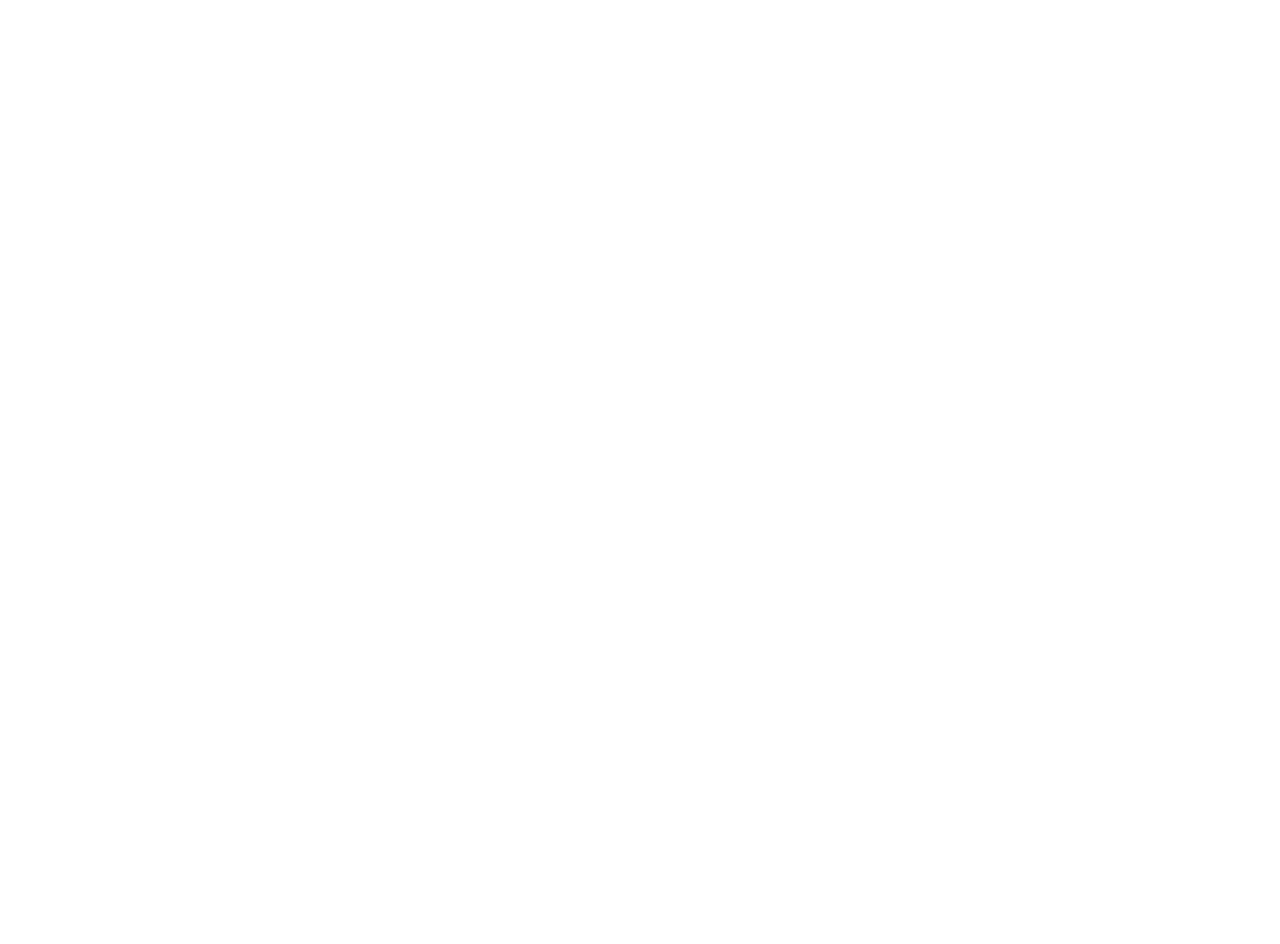
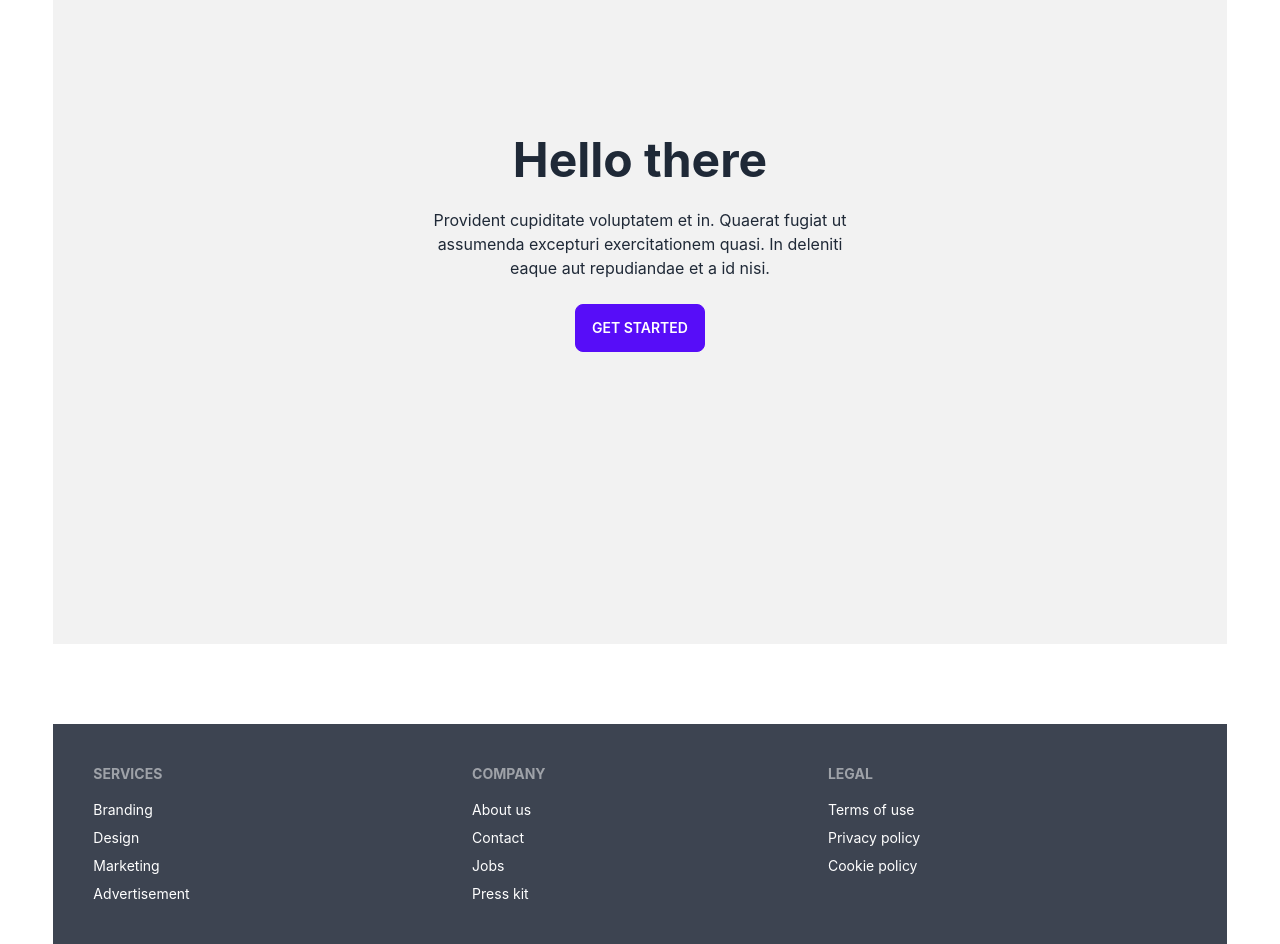
Before and after one commit to ProDesignerNurul/assignment-12-used-mobile-client-side, a React (Create React App) app: page / in a window 1280 px wide. Shown: the part 300-1244 px from the top of the page. Before the commit the page ends 800 px from the top, so only its background shows below. Built offline with nearby package versions, Linux system fonts and the light colour scheme.

Commit message:
load some data

```diff
--- a/src/firebase/firebase.config.js
+++ b/src/firebase/firebase.config.js
@@ -5,12 +5,12 @@
 
 // Your web app's Firebase configuration
 const firebaseConfig = {
-  apiKey: "AIzaSyD1tv4Ml27E7TTEGjRq7w-D_XRi3rnLOVE",
-  authDomain: "used-mobile-resale.firebaseapp.com",
-  projectId: "used-mobile-resale",
-  storageBucket: "used-mobile-resale.appspot.com",
-  messagingSenderId: "436642492510",
-  appId: "1:436642492510:web:d168e60ee05f7d91d444cf"
+  apiKey: process.env.REACT_APP_apiKey,
+  authDomain: process.env.REACT_APP_authDomain,
+  projectId: process.env.REACT_APP_projectId,
+  storageBucket: process.env.REACT_APP_storageBucket,
+  messagingSenderId: process.env.REACT_APP_messagingSenderId,
+  appId: process.env.REACT_APP_appId,
 };
 
 // Initialize Firebase
--- /dev/null
+++ b/src/pages/home/HeroArea/HeroArea.js
@@ -0,0 +1,19 @@
+import React from 'react';
+
+const HeroArea = () => {
+    return (
+        <div>
+            <div className="hero min-h-screen bg-base-200">
+                <div className="hero-content text-center">
+                    <div className="max-w-md">
+                        <h1 className="text-5xl font-bold">Hello there</h1>
+                        <p className="py-6">Provident cupiditate voluptatem et in. Quaerat fugiat ut assumenda excepturi exercitationem quasi. In deleniti eaque aut repudiandae et a id nisi.</p>
+                        <button className="btn btn-primary">Get Started</button>
+                    </div>
+                </div>
+            </div>
+        </div>
+    );
+};
+
+export default HeroArea;
--- a/src/pages/home/Home/Home.js
+++ b/src/pages/home/Home/Home.js
@@ -1,9 +1,10 @@
 import React from 'react';
+import HeroArea from '../HeroArea/HeroArea';
 
 const Home = () => {
     return (
         <div>
-            <h2>this is Home</h2>
+            <HeroArea></HeroArea>
         </div>
     );
 };
--- a/src/share/Footer/Footer.js
+++ b/src/share/Footer/Footer.js
@@ -3,7 +3,28 @@
 const Footer = () => {
     return (
         <div>
-            <h2>this is Footer</h2>
+            <footer className="footer p-10 bg-neutral text-neutral-content mt-20">
+                <div>
+                    <span className="footer-title">Services</span>
+                    <a href="/" className="link link-hover">Branding</a>
+                    <a href="/" className="link link-hover">Design</a>
+                    <a href="/" className="link link-hover">Marketing</a>
+                    <a href="/" className="link link-hover">Advertisement</a>
+                </div>
+                <div>
+                    <span className="footer-title">Company</span>
+                    <a href="/" className="link link-hover">About us</a>
+                    <a href="/" className="link link-hover">Contact</a>
+                    <a href="/" className="link link-hover">Jobs</a>
+                    <a href="/" className="link link-hover">Press kit</a>
+                </div>
+                <div>
+                    <span className="footer-title">Legal</span>
+                    <a href="/" className="link link-hover">Terms of use</a>
+                    <a href="/" className="link link-hover">Privacy policy</a>
+                    <a href="/" className="link link-hover">Cookie policy</a>
+                </div>
+            </footer>
         </div>
     );
 };
```
